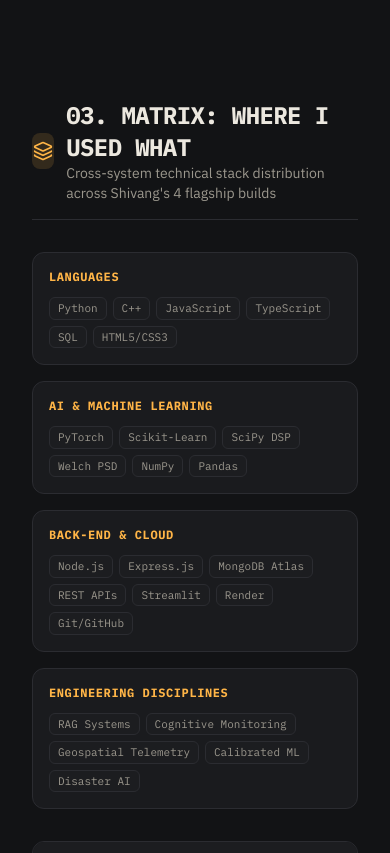
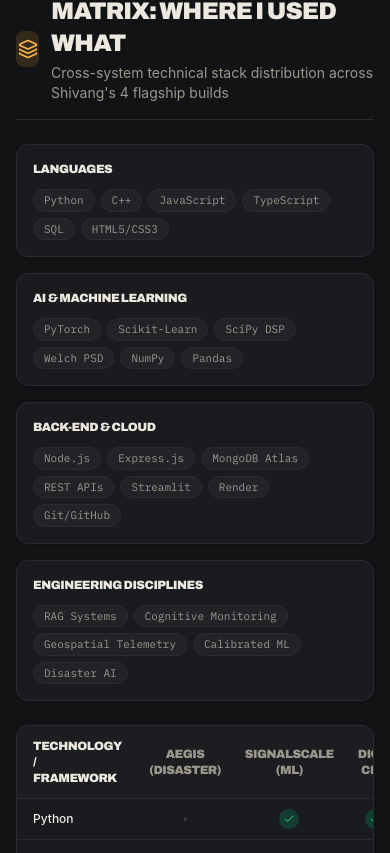
Before and after one commit to shivangguptaaa/portfolio, a Next.js app: page /about in a window 390 px wide. Shown: the part 6271-7124 px from the top of the page. Built offline with nearby package versions, Linux system fonts and the light colour scheme; no server answers.

Commit message:
Refine Skills Matrix: reduce gap, remove 03 numbering, and match typography with upper sections

```diff
--- a/src/app/about/page.tsx
+++ b/src/app/about/page.tsx
@@ -157,7 +157,7 @@ export default function AboutPage() {
         </div>
 
         {/* 2. Main Two-Column About Grid */}
-        <div className="grid grid-cols-1 lg:grid-cols-12 gap-8 lg:gap-12 mb-16 items-start">
+        <div className="grid grid-cols-1 lg:grid-cols-12 gap-8 lg:gap-12 mb-6 items-start">
           {/* Left Column: Profile Card & Real Photo Box (4 cols) */}
           <div className="lg:col-span-4 space-y-6">
             <aside className="rounded-2xl border border-[var(--line-strong)] bg-[var(--surface)] p-6 shadow-xl">
--- a/src/components/SkillsMatrix.tsx
+++ b/src/components/SkillsMatrix.tsx
@@ -6,34 +6,34 @@ import { Check, Minus, Layers } from "lucide-react";
 
 export function SkillsMatrix() {
   return (
-    <section id="skills" className="mx-auto max-w-6xl px-4 py-16 sm:px-6">
+    <section id="skills" className="w-full pt-0 pb-12">
       {/* Section Header */}
       <div className="flex items-center gap-3 border-b border-[var(--line)] pb-4">
         <div className="flex h-9 w-9 items-center justify-center rounded-lg bg-[var(--accent-soft)] text-[var(--accent)]">
           <Layers className="h-5 w-5" />
         </div>
         <div>
-          <h2 className="font-mono text-2xl font-bold uppercase tracking-tight text-[var(--fg)]">
-            03. Matrix: Where I Used What
+          <h2 className="font-display text-2xl sm:text-3xl font-bold tracking-tight text-[var(--fg)]">
+            Matrix: Where I Used What
           </h2>
-          <p className="text-sm text-[var(--muted)]">
-            Cross-system technical stack distribution across Shivang's 4 flagship builds
+          <p className="mt-1 font-sans text-sm text-[var(--muted)]">
+            Cross-system technical stack distribution across Shivang&apos;s 4 flagship builds
           </p>
         </div>
       </div>
 
       {/* Skills Categories Pills */}
-      <div className="mt-8 grid grid-cols-1 sm:grid-cols-2 md:grid-cols-4 gap-4">
+      <div className="mt-6 grid grid-cols-1 sm:grid-cols-2 md:grid-cols-4 gap-4">
         {SKILL_CATEGORIES.map((cat, idx) => (
-          <div key={idx} className="rounded-xl border border-[var(--line)] bg-[var(--surface)] p-4">
-            <h4 className="font-mono text-xs font-bold uppercase tracking-wider text-[var(--accent)]">
+          <div key={idx} className="rounded-xl border border-[var(--line)] bg-[var(--surface)] p-4 shadow-sm">
+            <h4 className="font-display text-xs sm:text-sm font-bold uppercase tracking-wider text-[var(--fg)]">
               {cat.title}
             </h4>
             <div className="mt-3 flex flex-wrap gap-1.5">
               {cat.skills.map((skill) => (
                 <span
                   key={skill}
-                  className="rounded-md border border-[var(--line)] bg-[var(--paper)] px-2 py-0.5 font-mono text-[11px] text-[var(--muted)]"
+                  className="rounded-full border border-[var(--line)] bg-[var(--surface-2)] px-2.5 py-0.5 font-mono text-[11px] text-[var(--muted)] hover:border-[var(--line-strong)] hover:text-[var(--fg)] transition-colors"
                 >
                   {skill}
                 </span>
@@ -44,21 +44,21 @@ export function SkillsMatrix() {
       </div>
 
       {/* The Dot-Matrix Cross-Reference Table */}
-      <div className="mt-8 overflow-x-auto rounded-xl border border-[var(--line)] bg-[var(--surface)]">
-        <table className="w-full border-collapse text-left font-mono text-xs">
+      <div className="mt-6 overflow-x-auto rounded-xl border border-[var(--line)] bg-[var(--surface)]">
+        <table className="w-full border-collapse text-left text-xs">
           <thead>
             <tr className="border-b border-[var(--line)] bg-[var(--paper)] text-[var(--muted)]">
-              <th className="py-3 px-4 font-semibold">Technology / Framework</th>
-              <th className="py-3 px-3 text-center">Aegis (Disaster)</th>
-              <th className="py-3 px-3 text-center">SignalScale (ML)</th>
-              <th className="py-3 px-3 text-center">Digit CNN</th>
-              <th className="py-3 px-3 text-center">Cognitive Monitor</th>
+              <th className="py-3 px-4 font-display text-xs font-bold uppercase tracking-wider text-[var(--fg)]">Technology / Framework</th>
+              <th className="py-3 px-3 text-center font-display text-xs font-bold uppercase tracking-wider text-[var(--muted)]">Aegis (Disaster)</th>
+              <th className="py-3 px-3 text-center font-display text-xs font-bold uppercase tracking-wider text-[var(--muted)]">SignalScale (ML)</th>
+              <th className="py-3 px-3 text-center font-display text-xs font-bold uppercase tracking-wider text-[var(--muted)]">Digit CNN</th>
+              <th className="py-3 px-3 text-center font-display text-xs font-bold uppercase tracking-wider text-[var(--muted)]">Cognitive Monitor</th>
             </tr>
           </thead>
           <tbody className="divide-y divide-[var(--line)]">
             {TECH_MATRIX.map((row, idx) => (
               <tr key={idx} className="hover:bg-[var(--surface-hover)] transition-colors">
-                <td className="py-2.5 px-4 font-medium text-[var(--fg)]">{row.tech}</td>
+                <td className="py-2.5 px-4 font-sans text-xs font-medium text-[var(--fg)]">{row.tech}</td>
 
                 {/* Aegis */}
                 <td className="py-2.5 px-3 text-center">
```
